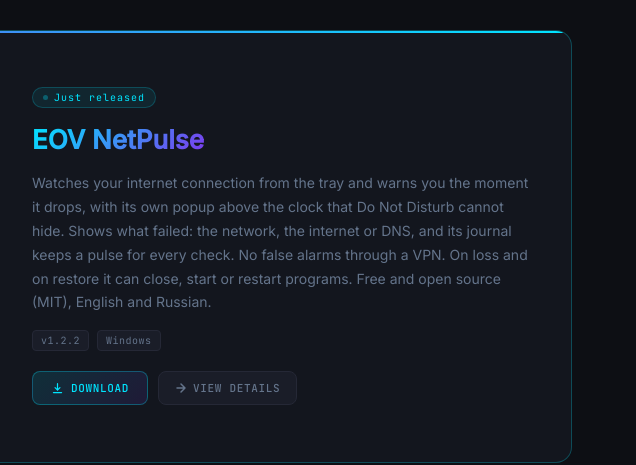
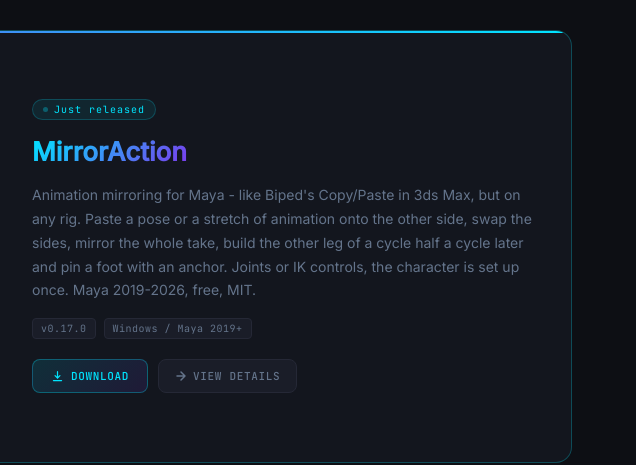
Before and after one commit to eu-melnikov/eu-melnikov.github.io, a plain HTML site: page index.html in a window 1280 px wide. Shown: the part 1240-1705 px from the top of the page, 644-1280 px from the left. Drawn offline with Linux system fonts and the light colour scheme.

Commit message:
Site build 2026-11-16-3

```diff
--- a/index.html
+++ b/index.html
@@ -846,27 +846,25 @@
     </div>
     <div class="release-card">
       <div class="release-screenshot">
-        <img src="https://github.com/eu-melnikov/eu-melnikov.github.io/releases/download/EOVNetPulse/EOVNetPulse_poster.jpg" alt="EOV NetPulse interface" data-only="en">
-
-        <img src="https://github.com/eu-melnikov/eu-melnikov.github.io/releases/download/EOVNetPulse/EOVNetPulse_poster_ru.jpg" alt="EOV NetPulse interface" data-only="ru">
+        <img src="https://github.com/eu-melnikov/eu-melnikov.github.io/releases/download/MirrorAction/MirrorAction_poster.jpg" alt="MirrorAction interface">
 
       </div>
       <div class="release-info">
         <span class="release-badge"><span data-en="Just released" data-ru="Только что вышло">Just released</span></span>
-        <div class="release-title"><strong>EOV NetPulse</strong></div>
-        <p class="release-desc"><span data-en="Watches your internet connection from the tray and warns you the moment it drops, with its own popup above the clock that Do Not Disturb cannot hide. Shows what failed: the network, the internet or DNS, and its journal keeps a pulse for every check. No false alarms through a VPN. On loss and on restore it can close, start or restart programs. Free and open source (MIT), English and Russian." data-ru="Следит за интернетом из трея и сразу предупреждает об обрыве — своим окном над часами, которое не гасит режим «Не беспокоить». Показывает, что отказало: сеть, интернет или DNS, а в журнале — пульс каждой проверки. Не поднимает ложных тревог через VPN. При обрыве и восстановлении может закрыть, запустить или перезапустить программы. Бесплатно, открытый код (MIT), русский и английский.">Watches your internet connection from the tray and warns you the moment it drops, with its own popup above the clock that Do Not Disturb cannot hide. Shows what failed: the network, the internet or DNS, and its journal keeps a pulse for every check. No false alarms through a VPN. On loss and on restore it can close, start or restart programs. Free and open source (MIT), English and Russian.</span></p>
+        <div class="release-title"><strong>MirrorAction</strong></div>
+        <p class="release-desc"><span data-en="Animation mirroring for Maya - like Biped's Copy/Paste in 3ds Max, but on any rig. Paste a pose or a stretch of animation onto the other side, swap the sides, mirror the whole take, build the other leg of a cycle half a cycle later and pin a foot with an anchor. Joints or IK controls, the character is set up once. Maya 2019-2026, free, MIT." data-ru="Зеркало анимации для Maya - как Copy/Paste у Biped в 3ds Max, только на любом риге. Копирует позу или кусок анимации на другую сторону, меняет стороны местами, отражает весь дубль, строит вторую ногу цикла со сдвигом на полцикла и держит стопу якорем. Кости или IK-контролы, персонаж настраивается один раз. Maya 2019-2026, бесплатно, MIT.">Animation mirroring for Maya - like Biped's Copy/Paste in 3ds Max, but on any rig. Paste a pose or a stretch of animation onto the other side, swap the sides, mirror the whole take, build the other leg of a cycle half a cycle later and pin a foot with an anchor. Joints or IK controls, the character is set up once. Maya 2019-2026, free, MIT.</span></p>
         <div style="display:flex; gap:8px; flex-wrap:wrap;">
-          <span class="tag badge-platform" style="font-family:var(--mono);font-size:10px;color:var(--muted);background:var(--bg3);border:1px solid var(--border);border-radius:4px;padding:3px 8px;letter-spacing:.05em;">v1.2.2</span>
-          <span class="tag" style="font-family:var(--mono);font-size:10px;color:var(--muted);background:var(--bg3);border:1px solid var(--border);border-radius:4px;padding:3px 8px;letter-spacing:.05em;">Windows</span>
+          <span class="tag badge-platform" style="font-family:var(--mono);font-size:10px;color:var(--muted);background:var(--bg3);border:1px solid var(--border);border-radius:4px;padding:3px 8px;letter-spacing:.05em;">v0.17.0</span>
+          <span class="tag" style="font-family:var(--mono);font-size:10px;color:var(--muted);background:var(--bg3);border:1px solid var(--border);border-radius:4px;padding:3px 8px;letter-spacing:.05em;">Windows / Maya 2019+</span>
         </div>
         <div class="release-actions">
-          <a class="btn-primary" href="https://github.com/eu-melnikov/eu-melnikov.github.io/releases/download/EOVNetPulse/EOVNetPulse-1.2.2.zip" download style="font-family:var(--mono);font-size:11px;font-weight:500;letter-spacing:.06em;padding:9px 18px;border-radius:8px;text-decoration:none;display:inline-flex;align-items:center;gap:7px;background:linear-gradient(135deg,rgba(0,229,255,.12),rgba(124,58,237,.12));border:1px solid rgba(0,229,255,.3);color:var(--accent);transition:all .2s;">
+          <a class="btn-primary" href="https://github.com/eu-melnikov/eu-melnikov.github.io/releases/download/MirrorAction/MirrorAction-0.17.0.zip" download style="font-family:var(--mono);font-size:11px;font-weight:500;letter-spacing:.06em;padding:9px 18px;border-radius:8px;text-decoration:none;display:inline-flex;align-items:center;gap:7px;background:linear-gradient(135deg,rgba(0,229,255,.12),rgba(124,58,237,.12));border:1px solid rgba(0,229,255,.3);color:var(--accent);transition:all .2s;">
             <svg width="13" height="13" viewBox="0 0 16 16" fill="none" stroke="currentColor" stroke-width="1.5" stroke-linecap="round" stroke-linejoin="round"><path d="M8 2v8M5 7l3 3 3-3M3 13h10"/></svg>
             <span data-en="DOWNLOAD" data-ru="СКАЧАТЬ">DOWNLOAD</span>
           </a>
 
 
-          <a class="btn-details" href="EOVNetPulse-versions.html">
+          <a class="btn-details" href="MirrorAction-versions.html">
             <svg viewBox="0 0 12 12" fill="none" stroke="currentColor" stroke-width="1.5" stroke-linecap="round" stroke-linejoin="round"><path d="M2 6h8M6 2l4 4-4 4"/></svg>
             <span data-en="VIEW DETAILS" data-ru="ПОДРОБНЕЕ">VIEW DETAILS</span>
           </a>
```
